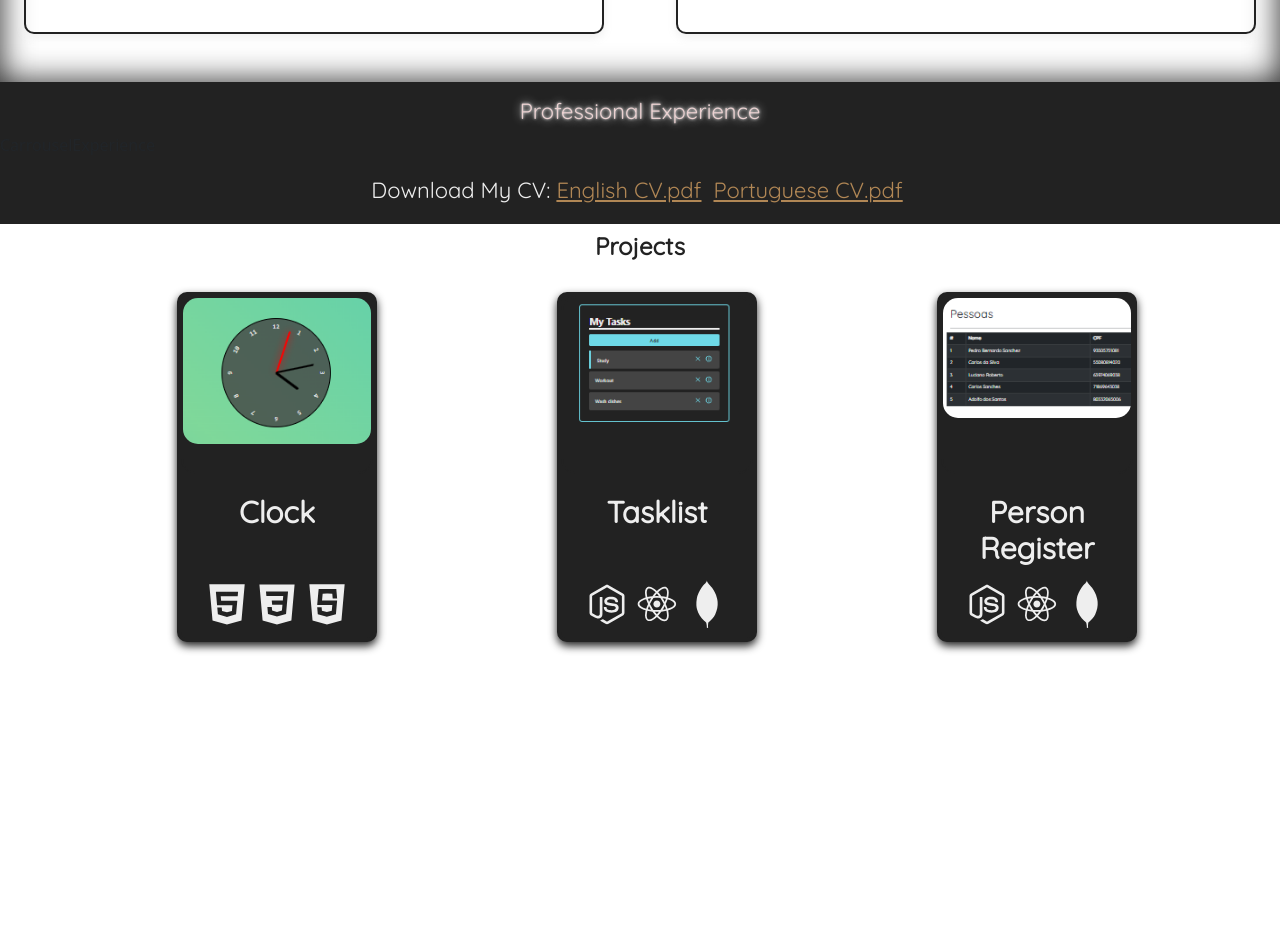
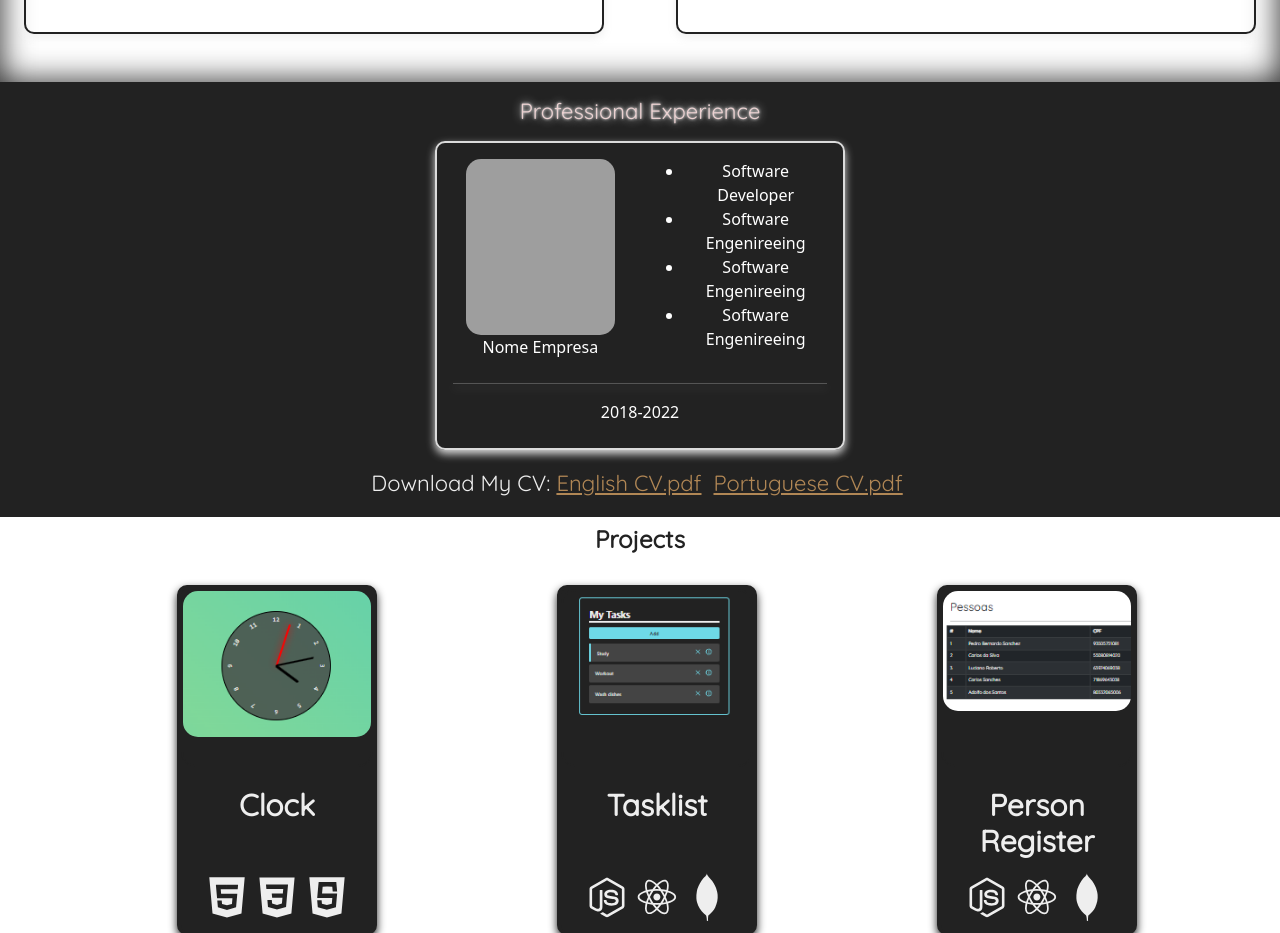
Before and after one commit to PedroBSanchez/myPortifolio, a React (Create React App) app: page / in a window 1280 px wide. Shown: the part 1543-2476 px from the top of the page. Before the commit the page ends 2317 px from the top, so only its background shows below. Built offline with nearby package versions, Linux system fonts and the light colour scheme; grey boxes are pictures that could not be loaded.

Commit message:
Implementando carrousel de experiências

```diff
--- a/src/components/experienceContent/CarrouselExperience.jsx
+++ b/src/components/experienceContent/CarrouselExperience.jsx
@@ -1,9 +1,10 @@
 import React from "react";
 
 import "./CarrouselExperience.css";
+import ExperienceCard from "./ExperienceCard";
 
 const CarrouselExperience = () => {
-  return <div>CarrouselExperience</div>;
+  return <ExperienceCard />;
 };
 
 export default CarrouselExperience;
--- a/src/components/experienceContent/Experience.jsx
+++ b/src/components/experienceContent/Experience.jsx
@@ -13,8 +13,8 @@ const Experience = () => {
           </h1>
         </div>
       </div>
-      <div className="row justify-content-center">
-        <div className="col-md-12">
+      <div className="row mt-2 text-center justify-content-center">
+        <div className="col-md-4">
           <CarrouselExperience />
         </div>
       </div>
--- /dev/null
+++ b/src/components/experienceContent/ExperienceCard.css
@@ -0,0 +1,25 @@
+.text {
+  color: white;
+}
+
+.card-border-experience {
+  box-shadow: 0 4px 8px 0 rgba(238, 238, 238, 0.911);
+  border: 2px solid rgba(238, 238, 238, 0.911);
+  transition: 0.3s;
+  border-radius: 10px;
+}
+
+.experience-image-func-row {
+  height: 90%;
+}
+
+.experience-image {
+  border-radius: 15px;
+  height: 85%;
+  width: 85%;
+}
+
+.line {
+  color: #eee;
+  box-shadow: 0 4px 8px 0 rgba(238, 238, 238, 0.911);
+}
--- /dev/null
+++ b/src/components/experienceContent/ExperienceCard.jsx
@@ -0,0 +1,36 @@
+import React from "react";
+
+import "./ExperienceCard.css";
+const ExperienceCard = () => {
+  // os props serão src da image, map de funções na empresa e período
+
+  return (
+    <div className="card-border-experience p-3">
+      <div className="row text-center experience-image-func-row">
+        <div className="col-md-6">
+          <img
+            className="experience-image"
+            src="https://picsum.photos/seed/picsum/200"
+          />
+          <p className="text">Nome Empresa</p>
+        </div>
+        <div className="col-md-6">
+          <ul>
+            <li className="text">Software Developer</li>
+            <li className="text">Software Engenireeing</li>
+            <li className="text">Software Engenireeing</li>
+            <li className="text">Software Engenireeing</li>
+          </ul>
+        </div>
+      </div>
+      <hr className="line" />
+      <div className="row justify-content-center">
+        <div className="col-md-4">
+          <p className="text mb-2">2018-2022</p>
+        </div>
+      </div>
+    </div>
+  );
+};
+
+export default ExperienceCard;
```
